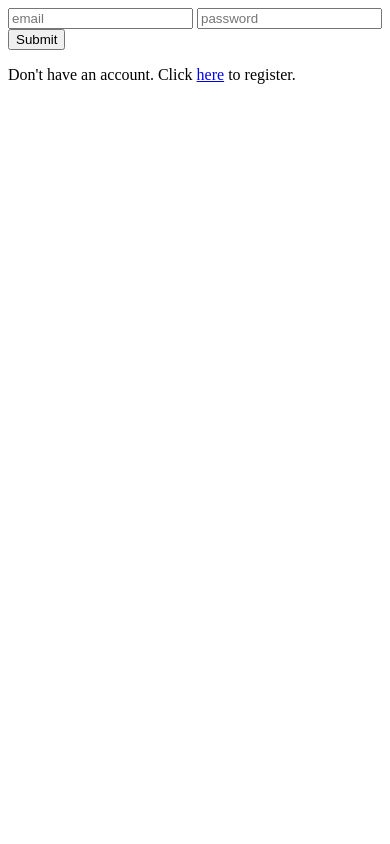
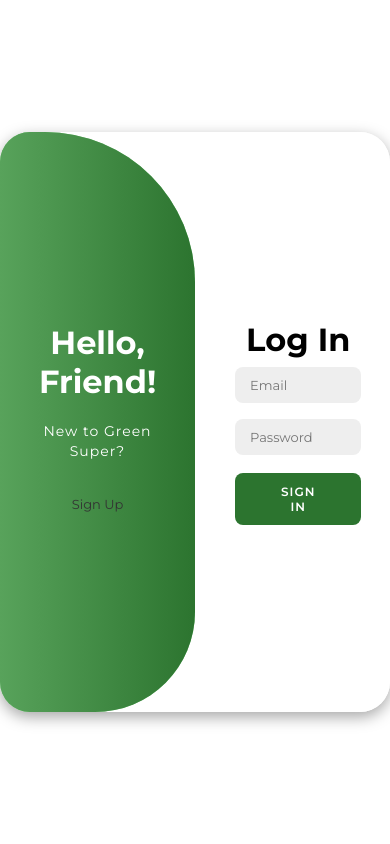
Before and after one commit to Nipun-Malinga/GreenSuper, a Java web app: page /login.jsp in a window 390 px wide. Run offline with Tomcat 11, a stand-in JSP engine, Linux system fonts and the light colour scheme.

Commit message:
Connected the new login front end to the project. Fixed the navbar mobile responsiveness layout issue.

```diff
--- /dev/null
+++ b/src/main/webapp/css/login_Style.css
@@ -0,0 +1,137 @@
+@import url('https://fonts.googleapis.com/css2?family=Montserrat:wght@300;400;500;600;700&display=swap');
+
+*{
+    margin: 0;
+    padding: 0;
+    box-sizing: border-box;
+    font-family: 'Montserrat', sans-serif;
+}
+
+body{
+    display: flex;
+    align-items: center;
+    justify-content: center;
+    flex-direction: column;
+    height: 100vh;
+}
+
+.container{
+    background-color: #fff;
+    border-radius: 30px;
+    box-shadow: 0 5px 15px rgba(0, 0, 0, 0.35);
+    position: relative;
+    overflow: hidden;
+    width: 768px;
+    max-width: 100%;
+    min-height: 580px;
+}
+
+.container p{
+    font-size: 14px;
+    line-height: 20px;
+    letter-spacing: 1px;
+    margin: 20px 0;
+}
+
+.container a{
+    color: #333;
+    font-size: 13px;
+    text-decoration: none;
+    margin: 15px 0 10px;
+}
+
+.container button{
+    background-color: #2C742f;
+    color: #fff;
+    font-size: 12px;
+    padding: 10px 45px;
+    border: 1px solid transparent;
+    border-radius: 8px;
+    font-weight: 600;
+    letter-spacing: 1px;
+    text-transform: uppercase;
+    margin-top: 10px;
+    cursor: pointer;
+}
+
+.container button.hidden{
+    background-color: transparent;
+    border-color: #fff;
+}
+
+.container form{
+    background-color: #fff;
+    display: flex;
+    align-items: center;
+    justify-content: center;
+    flex-direction: column;
+    padding: 0 40px;
+    height: 100%;
+}
+
+.container input{
+    background-color: #eee;
+    border: none;
+    margin: 8px 0;
+    padding: 10px 15px;
+    font-size: 13px;
+    border-radius: 8px;
+    width: 100%;
+    outline: none;
+}
+.form-container{
+    position: absolute;
+    top: 0;
+    left: 50%;
+    height: 100%;
+    transition: all 0.6s ease-in-out;
+}
+
+.toggle-container{
+    position: absolute;
+    top: 0;
+    left: 0;
+    width: 50%;
+    height: 100%;
+    overflow: hidden;
+    border-radius: 0 150px 100px 0;
+    z-index: 1000;
+}
+
+
+.toggle{
+    height: 100%;
+    background: #84d187 linear-gradient(to right, #84d187, #2c742f);
+    color: #fff;
+    position: relative;
+    left: -100%;
+    width: 200%;
+}
+
+.toggle-panel{
+    position: absolute;
+    width: 50%;
+    height: 100%;
+    display: flex;
+    align-items: center;
+    justify-content: center;
+    flex-direction: column;
+    padding: 0 30px;
+    text-align: center;
+    top: 0;
+}
+
+
+
+.container.active .toggle-left{
+    transform: translateX(0);
+}
+
+.toggle-right{
+    right: 0;
+    transform: translateX(0);
+}
+
+.container.active .toggle-right{
+    transform: translateX(200%);
+}
--- a/src/main/webapp/login.jsp
+++ b/src/main/webapp/login.jsp
@@ -1,12 +1,50 @@
 <%@ page contentType="text/html; charset=UTF-8" pageEncoding="UTF-8" %>
 
-    <form action="login" method="post">
-        <label>
-            <input type="email" name="userEmail" placeholder="email">
-        </label>
-        <label>
-            <input type="password" name="password" placeholder="password">
-        </label>
-        <input type="submit">
-    </form>
-    <p>Don't have an account. Click <a href="./registration.jsp">here</a> to register.</p>
+<%--    <form action="login" method="post">--%>
+<%--        <label>--%>
+<%--            <input type="email" name="userEmail" placeholder="email">--%>
+<%--        </label>--%>
+<%--        <label>--%>
+<%--            <input type="password" name="password" placeholder="password">--%>
+<%--        </label>--%>
+<%--        <input type="submit">--%>
+<%--    </form>--%>
+<%--    <p>Don't have an account. Click <a href="./registration.jsp">here</a> to register.</p>--%>
+
+<!DOCTYPE html>
+<html lang="en">
+<head>
+    <meta charset="UTF-8">
+    <meta name="viewport" content="width=device-width, initial-scale=1.0">
+    <link rel="stylesheet" href="https://cdnjs.cloudflare.com/ajax/libs/font-awesome/6.5.1/css/all.min.css">
+    <link rel="stylesheet" href="./css/login_Style.css">
+    <title>Login Page</title>
+</head>
+<body>
+<div class="container" id="container">
+
+    <div class="form-container sign-up">
+        <form name="signinform" action="login" onsubmit="return validateSignInForm()" method="post">
+            <h1>Log In</h1>
+            <label>
+                <input type="email" name="userEmail" placeholder="Email">
+            </label>
+            <label>
+                <input type="password" name="password" placeholder="Password">
+            </label>
+            <button type="submit">Sign In</button>
+        </form>
+    </div>
+    <div class="toggle-container">
+        <div class="toggle">
+            <div class="toggle-panel toggle-right">
+                <h1>Hello, Friend!</h1>
+                <p>New to Green Super?</p>
+                <a href="registration.jsp" class="hidden" id="login">Sign Up</a>
+            </div>
+        </div>
+    </div>
+</div>
+<script src="login.js"></script>
+</body>
+</html>
```
Also changed, not shown: src/main/webapp/css/navbar.css (+12 -10 lines).
